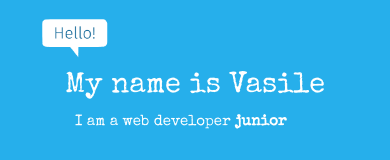
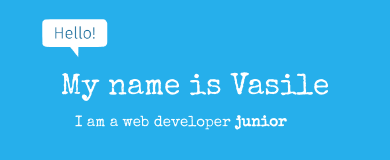
Before and after one commit to vasilebrendea/CV-Prezentare-2019, a plain HTML site: page index.html in a window 390 px wide. Shown: the part 507-667 px from the top of the page. Drawn offline with nearby package versions, Linux system fonts and the light colour scheme; files whose address does not match are found by name; a web font is replaced by a local one.

Commit message:
css changes

```diff
--- a/CSS/STYLE.css
+++ b/CSS/STYLE.css
@@ -101,7 +101,7 @@ h3 {
 	}
 
 	#myname {
-		font-size: 29px;
+		font-size: 30px;
 	}
 
 	#iam {
```
